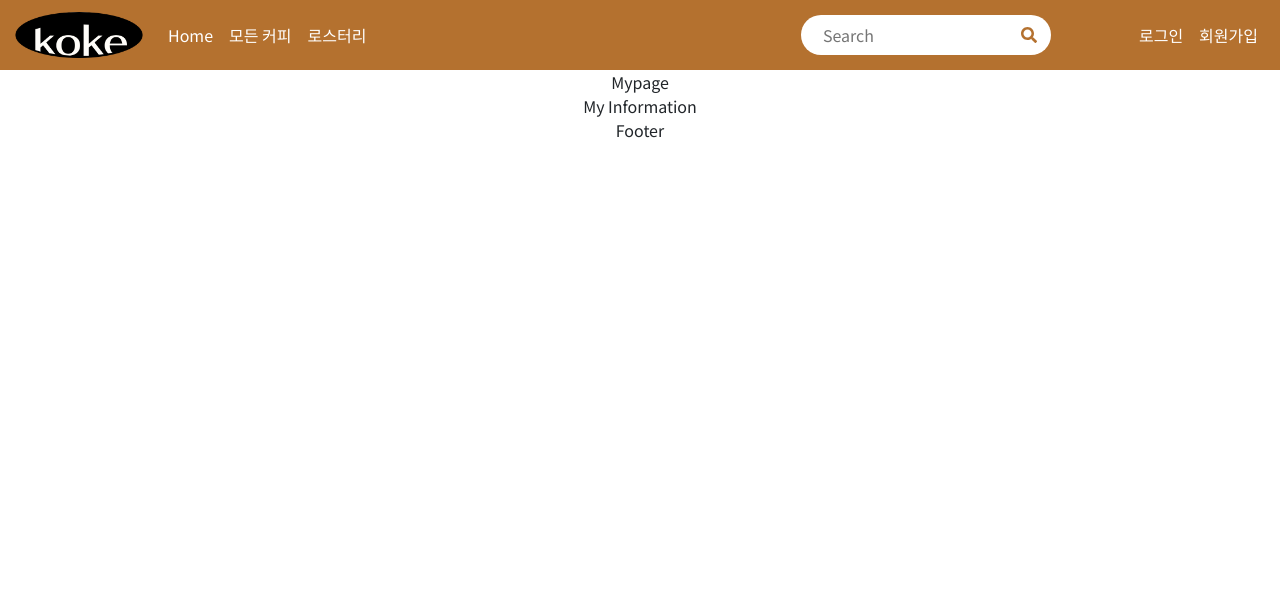
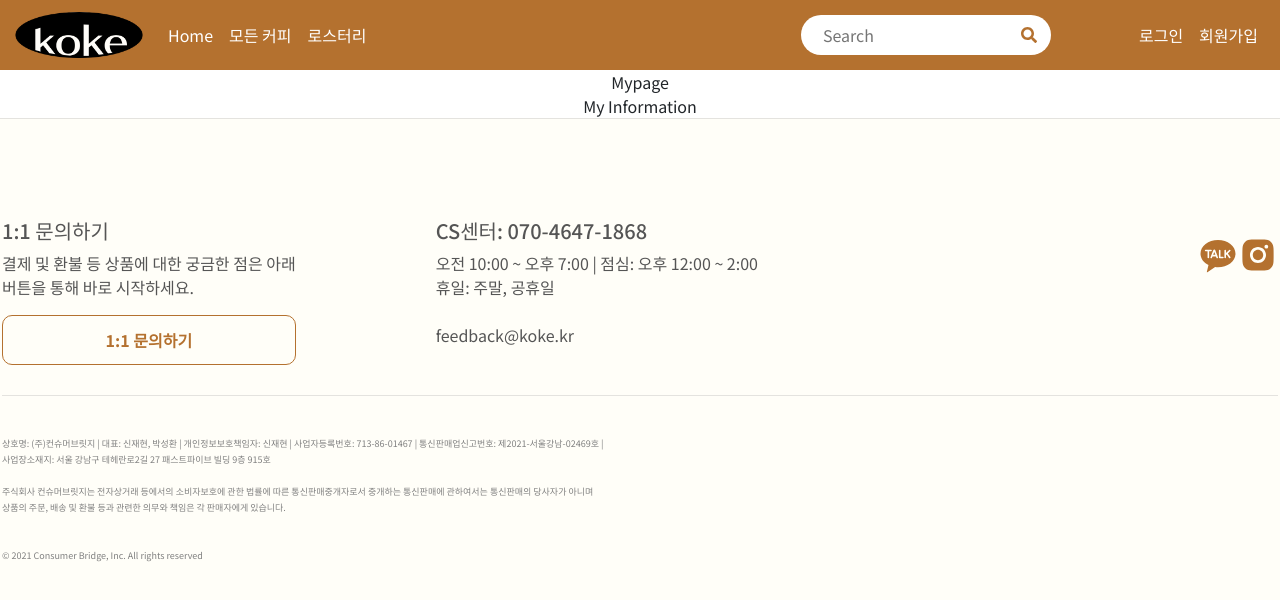
Before and after one commit to Team-KKOL/KOKE_Frontend, a React (Create React App) app: page /MyPage/MyInformation in a window 1280 px wide. Shown: the top 600 px of the page. Built offline with nearby package versions, Linux system fonts and the light colour scheme.

Commit message:
footer 1차 구현

```diff
--- a/src/components/Footer.jsx
+++ b/src/components/Footer.jsx
@@ -1,7 +1,117 @@
-import React from 'react'
+import React from "react";
+import styled from "styled-components";
+import { RiKakaoTalkFill } from "react-icons/ri"
+import { AiFillInstagram } from "react-icons/ai"
+
+const FooterOuter = styled.div`
+  width: 100%;
+  height: auto;
+  background-color: #fffef8;
+  border-top: 1px solid #70707030;
+`;
+
+const FooterInner = styled.div`
+  width: 1276px;
+  margin: 0 auto;
+  height: 100%;
+  padding: 100px 0;
+  display: flex;
+  flex-direction: column;
+  color: #555555;
+`;
+
+const FooterTop = styled.div`
+  display: flex;
+  justify-content: space-between;
+  padding-bottom: 30px;
+  border-bottom: 1px solid #70707030;
+`;
+
+const Inquiry = styled.div`
+  text-align: start;
+  padding-right: 100px;
+`;
+
+const InquiryButton = styled.button`
+  width: 100%;
+  height: 50px;
+  background-color: transparent;
+  border-radius: 10px;
+  border: 1px solid #B4712F;
+  color: #B4712F;
+  font-weight: bold;
+`;
+
+const ServiceCenter = styled.div`
+  text-align: start;
+  padding-right: 400px;
+`;
+
+const IconBox = styled.div`
+  font-size: 40px;
+  color: #B4712F;
+  text-align: end;
+`;
+
+const FooterBottom = styled.div`
+  padding-top: 40px;
+`;
+
+const TextBox = styled.div`
+  text-align: start;
+  color: gray;
+  font-size: 9px;
+  line-height: 16px;
+`;
 
 export default function Footer() {
   return (
-    <div>Footer</div>
-  )
+    <FooterOuter>
+      <FooterInner>
+        <FooterTop>
+          <Inquiry>
+            <h5>1:1 문의하기</h5>
+            <p>
+              결제 및 환불 등 상품에 대한 궁금한 점은 아래 <br />
+              버튼을 통해 바로 시작하세요.
+            </p>
+            <InquiryButton>1:1 문의하기</InquiryButton>
+          </Inquiry>
+          <ServiceCenter>
+            <h5>CS센터: 070-4647-1868</h5>
+            <p>
+              오전 10:00 ~ 오후 7:00 | 점심: 오후 12:00 ~ 2:00
+              <br />
+              휴일: 주말, 공휴일
+              <br />
+              <br />
+              feedback@koke.kr
+            </p>
+          </ServiceCenter>
+          <IconBox>
+            <RiKakaoTalkFill />
+            <AiFillInstagram />
+          </IconBox>
+        </FooterTop>
+        <FooterBottom>
+          <TextBox>
+            상호명: (주)컨슈머브릿지 | 대표: 신재현, 박성환 |
+            개인정보보호책임자: 신재현 | 사업자등록번호: 713-86-01467 |
+            통신판매업신고번호: 제2021-서울강남-02469호 | <br />
+            사업장소재지: 서울 강남구 테헤란로2길 27 패스트파이브 빌딩 9층 915호
+            <br />
+            <br />
+            주식회사 컨슈머브릿지는 전자상거래 등에서의 소비자보호에 관한 법률에
+            따른 통신판매중개자로서 중개하는 통신판매에 관하여서는 통신판매의
+            당사자가 아니며 <br />
+            상품의 주문, 배송 및 환불 등과 관련한 의무와 책임은 각 판매자에게
+            있습니다.
+            <br />
+            <br />
+            <br />© 2021 Consumer Bridge, Inc. All rights reserved
+          </TextBox>
+        </FooterBottom>
+      </FooterInner>
+    </FooterOuter>
+  );
 }
```
